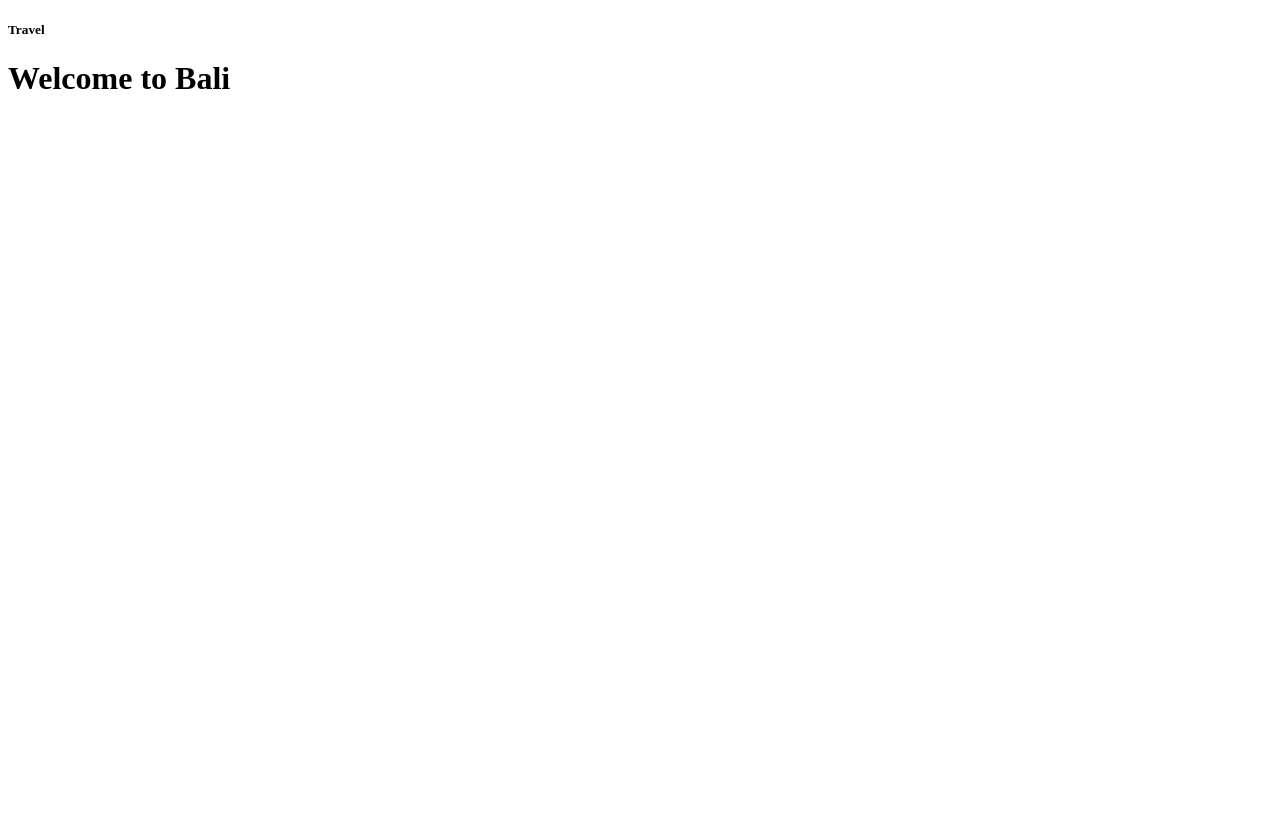
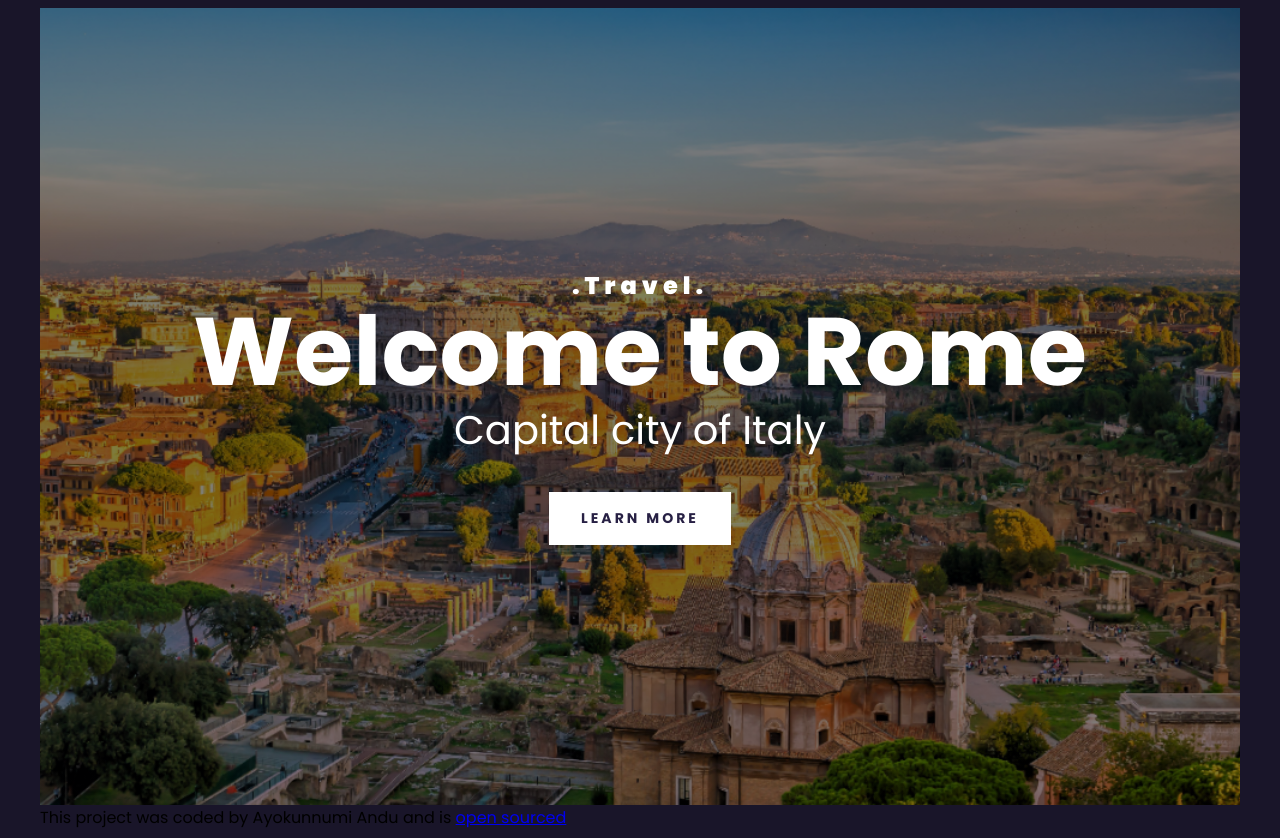
Before and after one commit to Ayokunnumi247/Rome-travel-project, a plain HTML site: page index.html in a window 1280 px wide. Before the commit the page ends 800 px from the top, so only its background shows below. Drawn offline with Linux system fonts and the light colour scheme.

Commit message:
Added Header of the main page

```diff
--- a/index.html
+++ b/index.html
@@ -3,10 +3,28 @@
   <head>
     <meta charset="UTF-8" />
     <meta name="viewport" content="width=device-width, initial-scale=1.0" />
+    <link rel="preconnect" href="https://fonts.googleapis.com" />
+    <link rel="preconnect" href="https://fonts.gstatic.com" crossorigin />
+    <link
+      href="https://fonts.googleapis.com/css2?family=Poppins:ital,wght@0,100;0,200;0,300;0,400;0,500;0,600;0,700;0,800;0,900;1,100;1,200;1,300;1,400;1,500;1,600;1,700;1,800;1,900&display=swap"
+      rel="stylesheet"
+    />
+    <link rel="stylesheet" href="/src/style.css" />
     <title>Document</title>
   </head>
+
   <body>
-    <h5>Travel</h5>
-    <h1>Welcome to Bali</h1>
+    <div class="container">
+      <header>
+        <h3>.Travel.</h3>
+        <h1>Welcome to Rome</h1>
+        <h2>Capital city of Italy</h2>
+        <a href="#">Learn more</a>
+      </header>
+      <footer>
+        This project was coded by Ayokunnumi Andu and is
+        <a href="#">open sourced</a>
+      </footer>
+    </div>
   </body>
 </html>
--- a/src/style.css
+++ b/src/style.css
@@ -0,0 +1,61 @@
+body {
+  font-family: "poppins";
+  background-color: #191529;
+}
+.container {
+  max-width: 1200px;
+  margin: 0 auto;
+}
+header {
+  background: linear-gradient(rgba(0, 0, 0, 0.5), rgba(0, 0, 0, 0.5)),
+    url("../images/image\ rome.png");
+  background-repeat: no-repeat;
+  background-size: cover;
+  text-align: center;
+  padding: 260px 0;
+  color: white;
+}
+header h3 {
+  font-size: 24px;
+  font-weight: 900;
+  line-height: 1.5;
+  letter-spacing: 5px;
+  margin: 0;
+}
+header h1 {
+  font-size: 96px;
+  font-weight: 700;
+  line-height: 1;
+  margin: 0;
+}
+header h2 {
+  font-size: 40px;
+  font-weight: 400;
+  line-height: 1.5;
+  margin: 0;
+}
+header a {
+  font-size: 14px;
+  font-weight: 700;
+  line-height: 1.5;
+  letter-spacing: 3px;
+  text-transform: uppercase;
+  margin: 0;
+  color: #272044;
+  text-decoration: none;
+  background-color: white;
+  padding: 16px 32px;
+  margin-top: 32px;
+  display: inline-block;
+}
+@media (max-width: 900px) {
+  header {
+    padding: 200px 0;
+  }
+  header h1 {
+    font-size: 48px;
+  }
+  header h2 {
+    font-size: 20px;
+  }
+}
```
Also changed, not shown: images/image rome.png (added).
